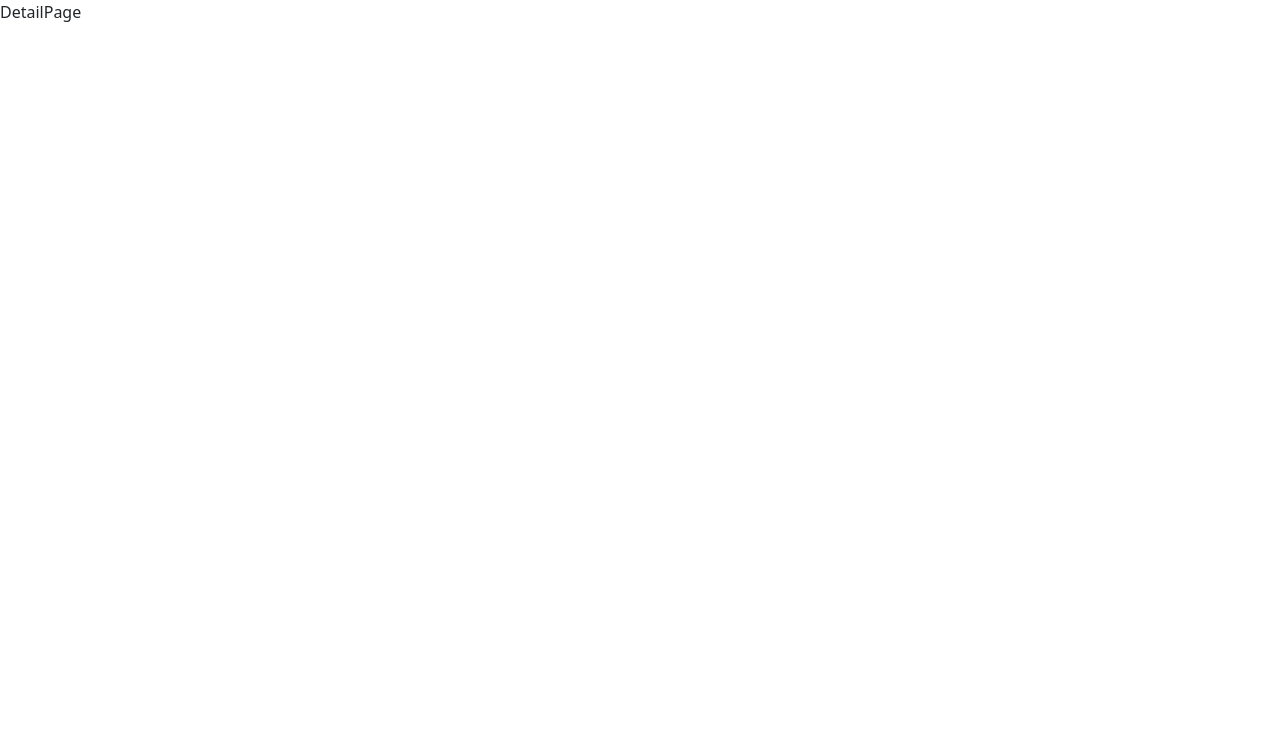
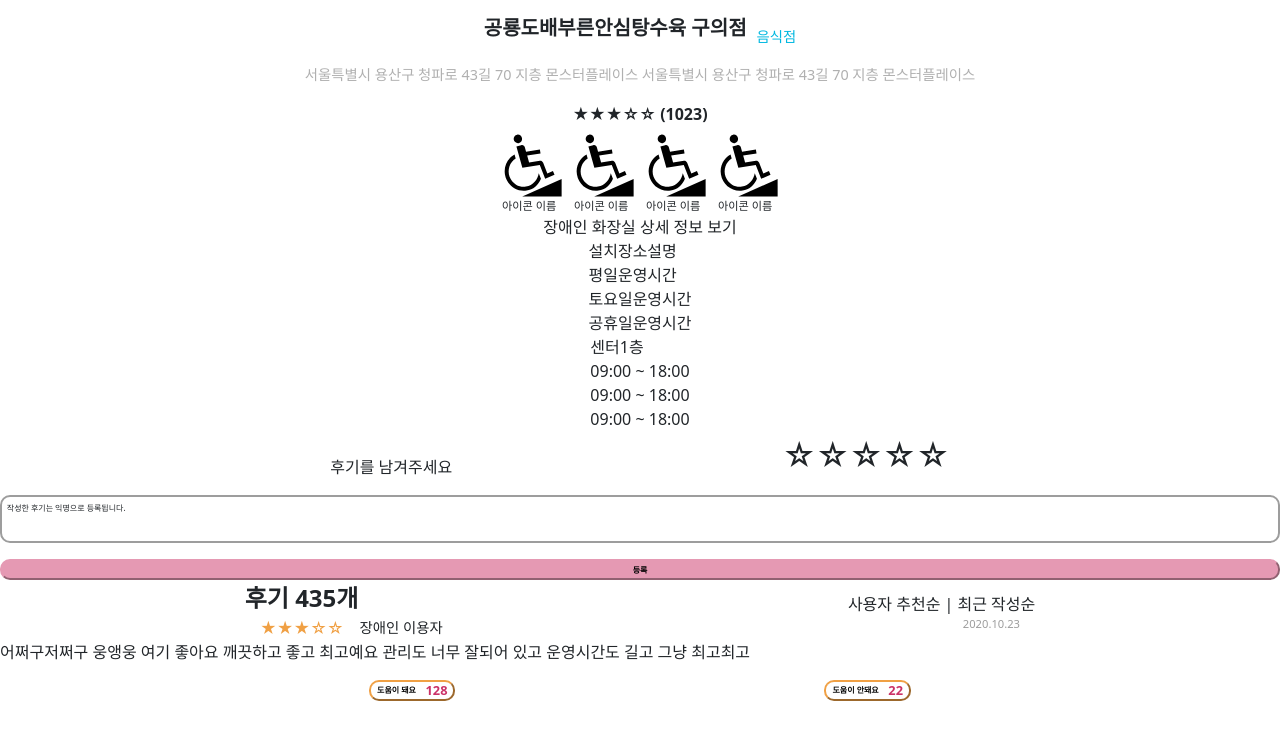
Before and after one commit to wing-beat/thisABLE_front, a React (Create React App) app in the folder thisable/: page /detail/1 in a window 1280 px wide. Shown: the top 740 px of the page. Built offline with nearby package versions, Linux system fonts and the light colour scheme.

Commit message:
FEAT: make DeatilPage

```diff
--- a/thisable/package.json
+++ b/thisable/package.json
@@ -8,6 +8,7 @@
     "@testing-library/user-event": "^13.5.0",
     "axios": "^0.26.0",
     "bootstrap": "^5.1.3",
+    "package.json": "^2.0.1",
     "react": "^17.0.2",
     "react-bootstrap": "^2.1.2",
     "react-dom": "^17.0.2",
--- /dev/null
+++ b/thisable/src/components/DetailPage/DetailPage.css
@@ -0,0 +1,191 @@
+.maincontainer{
+ display: flex;
+ flex-direction: column;
+ align-content: center;
+}
+
+.placedetail {
+    display: flex;
+    flex-direction: column;
+    align-items: center;
+}
+
+.placenametype {
+    display: flex;
+    flex-direction: row;
+    align-items: flex-end;
+    margin-top: 1rem;
+}
+
+.placename {
+    font-weight: bold;
+}
+
+.placetype {
+    color: #00B8E0;
+    font-size: 0.9rem;
+    margin-left: 10px;
+}
+
+.placeaddress {
+    margin-top: 1rem;
+    font-size: 0.9rem;
+    color: #B0B0B0;
+    font-weight: 300;
+}
+
+.placerate {
+    margin-top: 1rem;
+    font-size: 1rem;
+    font-weight: bold;
+}
+
+.placeiconlist {
+    margin-top: 1rem;
+    display: flex;
+    margin-top: 8px;
+    width: 300px;
+    justify-content: space-evenly;
+}
+
+.placeicon {
+    display: flex;
+    flex-direction: column;
+    align-content: center;
+    width: 60px;
+}
+
+.placeiconname {
+    font-size: 0.7rem;
+}
+
+.showtoilet {
+
+}
+
+.hidetoilet {
+
+}
+
+.reviewcontainer {
+    display: flex;
+    flex-direction: column;
+}
+
+.reviewinputtop {
+    display: flex;
+    flex-direction: row;
+    justify-content: space-evenly;
+    align-items: flex-end;
+}
+
+.reviewtitle {
+    font-size: 1rem;
+}
+
+.reviewinputstar{
+    font-size: 2rem;
+}
+
+.reviewinput {
+    border: 2px solid #9D9D9D;
+    border-radius: 10px;
+    font-size: 0.5rem;
+    min-height: 3rem;
+    padding: 0.3rem;
+    margin-top: 1rem;
+}
+
+.reviewinputbutton {
+    display: flex;
+    background-color: #E599B3;
+    font-weight: bold;
+    font-size: 0.5rem;
+    margin-top: 1rem;
+    height: 1.3rem;
+    justify-content: center;
+    align-items: center;
+    border-radius: 10px;
+    border-color: #E599B3;
+}
+
+.reviewlist {
+    display: flex;
+    flex-direction: column;
+}
+
+.reviewlisttitle {
+    display: flex;
+    justify-content: space-around;
+    align-items: flex-end;
+    flex-direction: row;
+}
+
+.reviewlistnum {
+    font-size: 1.5rem;
+    font-weight: bold;
+}
+
+.reviewlistsort {
+    font-size: 1rem;
+}
+
+.review {
+
+}
+
+.reviewtop {
+    display: flex;
+    justify-content: space-around;
+}
+
+.reviewtopleft {
+    display: flex;
+    align-items: center;
+
+}
+
+.reviewstar {
+    font-size: 1rem;
+    color: #F0A044;
+    margin-right: 1rem;
+}
+
+.reviewuser {
+    position: relative;
+    font-size: 0.9rem;
+}
+
+.reviewdate {
+    color:#9D9D9D;
+    font-size: 0.7rem;
+}
+
+.reviewcontent {
+    font-size: 1rem;
+    align-items: center;
+}
+
+.helpbuttoncontainer {
+    display: flex;
+    justify-content: space-evenly;
+}
+
+.helpbutton {
+    display: flex;
+    font-weight: bold;
+    font-size: 0.5rem;
+    margin-top: 1rem;
+    height: 1.3rem;
+    align-items: center;
+    border-radius: 10px;
+    border-color: #F0A044;
+    background-color: #ffffff;
+}
+
+.helpbuttonnum {
+    color: #CB3267;
+    font-size: 0.8rem;
+    font-weight: bold;
+    margin-left: 0.6rem;
+}
--- a/thisable/src/components/DetailPage/DetailPage.js
+++ b/thisable/src/components/DetailPage/DetailPage.js
@@ -1,8 +1,147 @@
-import React from 'react'
+import React, {useState} from 'react';
+import slopeImg from '../../assets/images/slope.svg';
+import './DetailPage.css'
 
 function DetailPage() {
+  const place = [
+    {
+      location_code: "123",
+      location_type: "음식점",
+      name: "육쌈냉면 숙대점",
+      address: "서울특별시 용산구 청파동 청파로",
+      latitude: 37.544127,
+      longitude: 126.9667812,
+      distance: "0.5km",
+      icon1: true,
+      icon2: true,
+      icon3: false,
+      icon4: false,
+      toilet_key: {
+        key1: "설치장소설명",
+        key2: "평일운영시간",
+        key3: "토요일운영시간",
+        key4: "공휴일운영시간",
+      },
+      toilet_value: {
+        value1: "센터1층",
+        value2: "09:00 ~ 18:00",
+        value3: "09:00 ~ 18:00",
+        value4: "09:00 ~ 18:00",
+      },
+      charger_key: {
+        key1: "설치장소설명",
+        key2: "평일운영시간",
+        key3: "토요일운영시간",
+        key4: "공휴일운영시간",
+      },
+      charger_value: {
+        value1: "센터1층",
+        value2: "09:00 ~ 18:00",
+        value3: "09:00 ~ 18:00",
+        value4: "09:00 ~ 18:00",
+      },
+    }
+  ];
+  const review = [
+    {
+      star: "★★★☆☆",
+      user: "장애인 이용자",
+      date: "2020.10.23",
+      content: "어쩌구저쩌구 웅앵웅 여기 좋아요 깨끗하고 좋고 최고예요 관리도 너무 잘되어 있고 운영시간도 길고 그냥 최고최고",
+      goodhelp: "128",
+      badhelp: "22",
+    },
+    {
+      star: "★★★☆☆",
+      user: "장애인 이용자",
+      date: "2020.10.23",
+      content: "어쩌구저쩌구 웅앵웅 여기 좋아요 깨끗하고 좋고 최고예요 관리도 너무 잘되어 있고 운영시간도 길고 그냥 최고최고",
+      goodhelp: "128",
+      badhelp: "22",
+    },
+  ]
+  const [toilettoggleopen,toiletcontent] = useState(false);
+
+  const toggle1 = () => {
+    toiletcontent(isOpen => !isOpen);
+  }
+
   return (
-    <div>DetailPage</div>
+    <div className='maincontainer'>
+    <div className='placedetail'>
+      <div className="placenametype">
+      <h5 className='placename'>공룡도배부른안심탕수육 구의점</h5>
+      <div className='placetype'>음식점</div>
+      </div>
+      <div className='placeaddress'>서울특별시 용산구 청파로 43길 70 지층 몬스터플레이스 서울특별시 용산구 청파로 43길 70 지층 몬스터플레이스</div>
+      <div className='placerate'>★★★☆☆ (1023)</div>
+      <div className='placeiconlist'>
+        <div className='placeicon'>
+        <img src={slopeImg}></img>
+        <div className='placeiconname'>아이콘 이름</div>
+        </div>
+        <div className='placeicon'>
+        <img src={slopeImg}></img>
+        <div className='placeiconname'>아이콘 이름</div>
+        </div>
+        <div className='placeicon'>
+        <img src={slopeImg}></img>
+        <div className='placeiconname'>아이콘 이름</div>
+        </div>
+        <div className='placeicon'>
+        <img src={slopeImg}></img>
+        <div className='placeiconname'>아이콘 이름</div>
+        </div>
+      </div>
+      <div onClick={()=>toggle1}>장애인 화장실 상세 정보 보기</div>
+      <div className={toilettoggleopen ? "show-toilet": "hide-toilet"}>
+        설치장소설명<br/>
+        평일운영시간<br/>
+        토요일운영시간<br/>
+        공휴일운영시간
+      </div>
+      <div className={toilettoggleopen ? "show-toilet": "hide-toilet"}>
+        센터1층<br/>
+        09:00 ~ 18:00<br/>
+        09:00 ~ 18:00<br/>
+        09:00 ~ 18:00
+      </div>
+    </div>
+    <div className='reviewcontainer'>
+      <div className='reviewinputtop'>
+      <div className='reviewtitle'>후기를 남겨주세요</div>
+      <div className='reviewinputstar'>☆☆☆☆☆</div>
+      </div>
+      <div className='reviewinput'>작성한 후기는 익명으로 등록됩니다.</div>
+      <button className='reviewinputbutton'>등록</button>
+    </div>
+    <div className='reviewlist'>
+      <div className='reviewlisttitle'>
+      <div className='reviewlistnum'>후기 435개</div>
+      <div className='reviewlistsort'>사용자 추천순 | 최근 작성순</div>
+      </div>
+      <div className='review'>
+        <div className='reviewtop'>
+        <div className='reviewtopleft'>
+        <div className='reviewstar'>★★★☆☆</div>
+        <div className='reviewuser'>장애인 이용자</div>
+        </div>
+        <div className='reviewdate'>2020.10.23</div>
+        </div>
+        <div className='reviewcontent'>어쩌구저쩌구 웅앵웅 여기 좋아요 깨끗하고 좋고 최고예요 관리도 너무 잘되어 있고 운영시간도 길고 그냥 최고최고</div>
+        <div className='helpbuttoncontainer'>
+        <button className='helpbutton'>
+        <div>도움이 돼요</div>
+        <div className='helpbuttonnum'>128</div>
+        </button>
+        <button className='helpbutton'>
+        <div>도움이 안돼요</div>
+        <div className='helpbuttonnum'>22</div>
+        </button>
+        </div>
+      </div>
+    </div>
+    </div>
   )
 }
 
```
